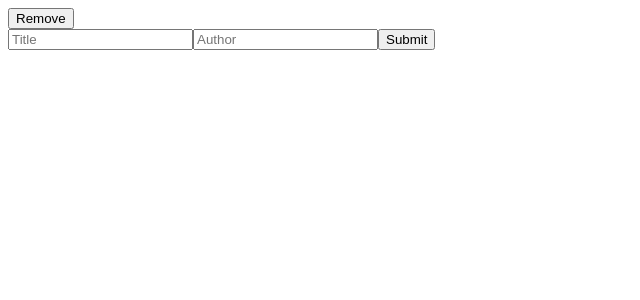
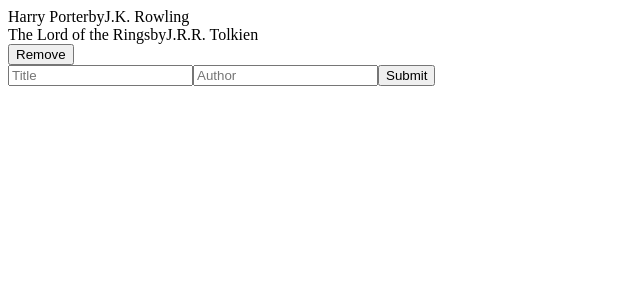
Before and after one commit to StarMindz/Bookstore, a React (Create React App) app: page / in a window 1280 px wide. Shown: the top 300 px of the page, without its empty margins (0-640 px from the left). Built offline with nearby package versions, Linux system fonts and the light colour scheme.

Commit message:
Add redux setup

```diff
--- a/src/components/Book.js
+++ b/src/components/Book.js
@@ -2,11 +2,14 @@
 import PropTypes from 'prop-types';
 
 const Book = ({ id, author, title }) => {
+  const book = (
   <div id={id}>
     { title }
     by
     { author }
-  </div>;
+  </div>
+  );
+  return book;
 };
 
 Book.propTypes = {
```
